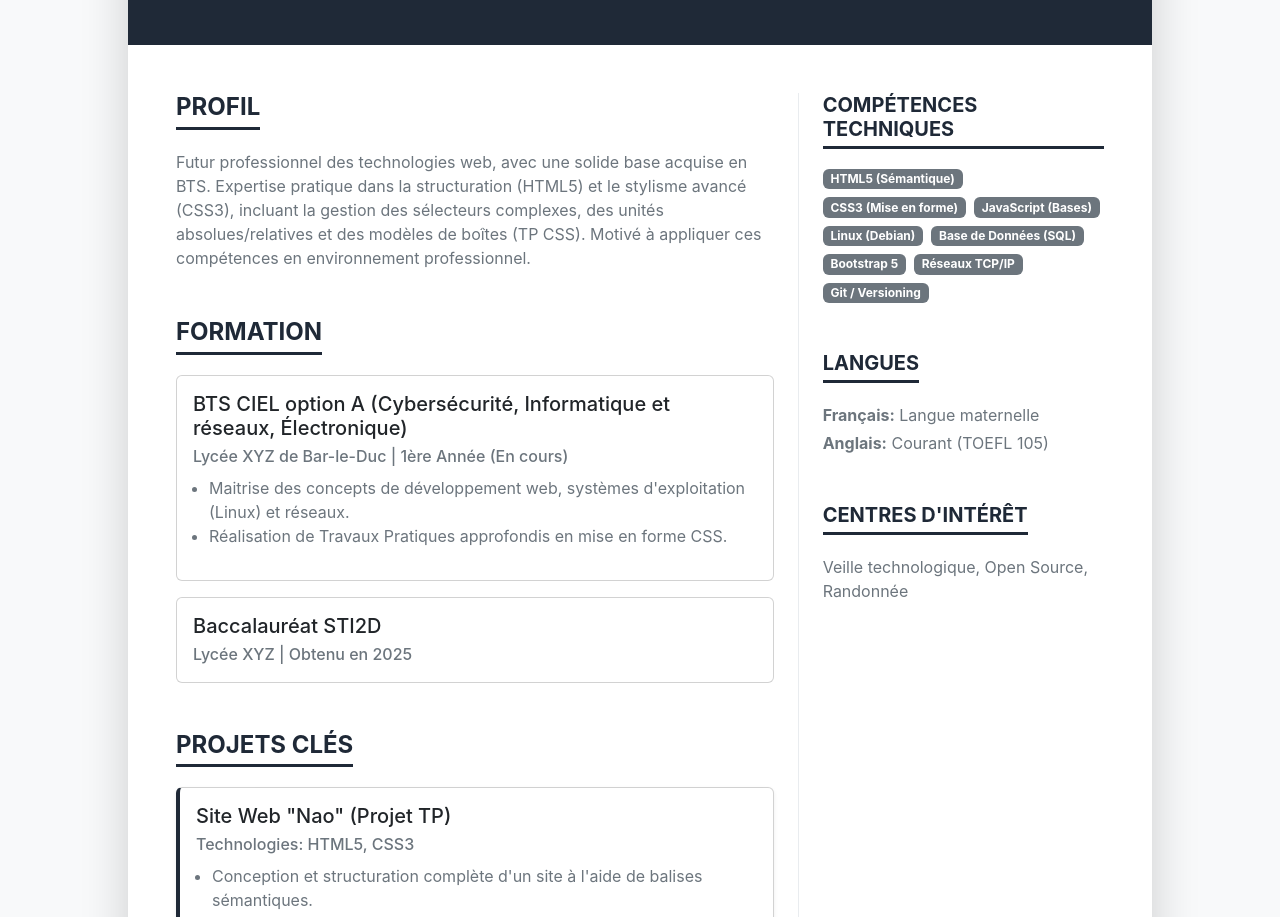
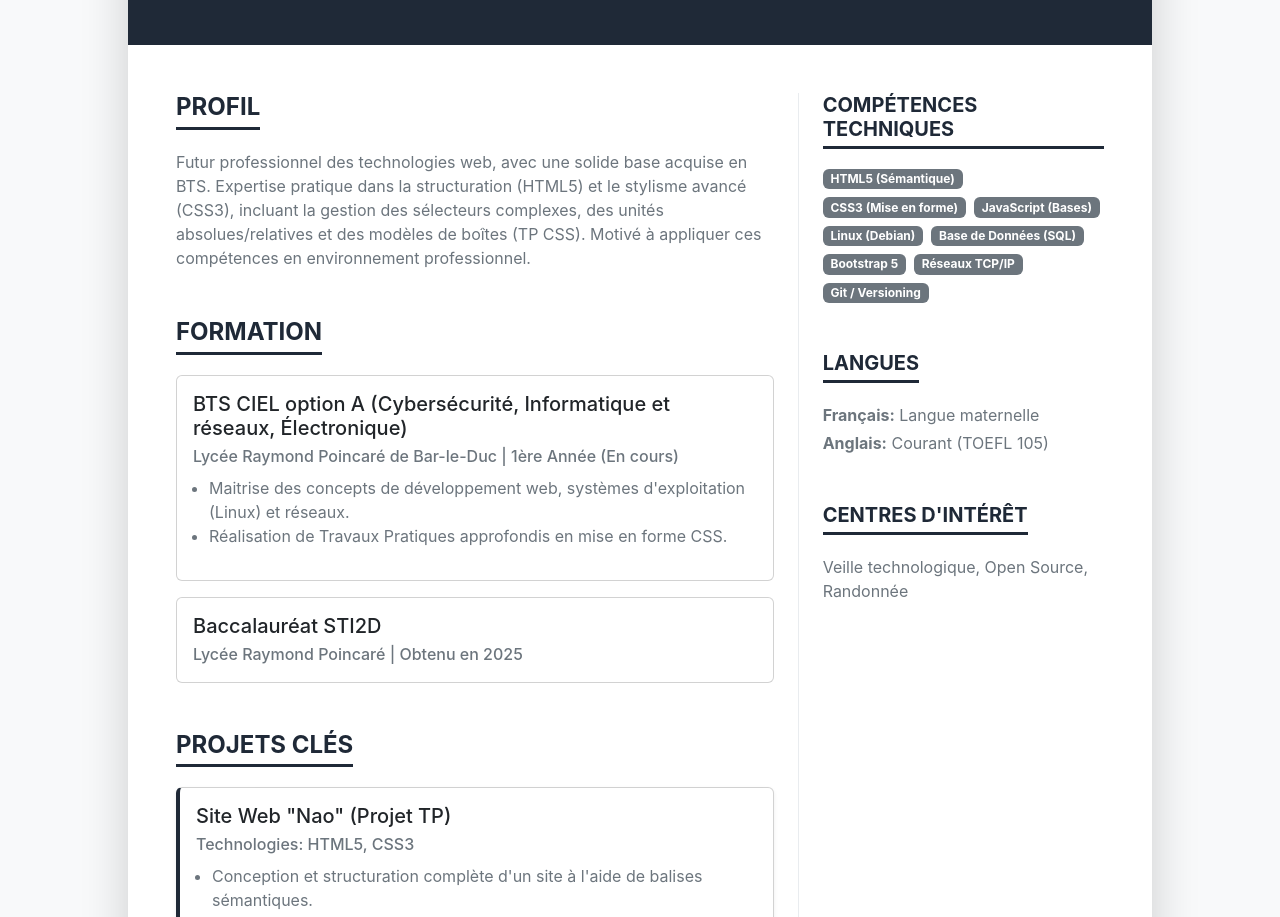
Before and after one commit to JusteUnMecGach4a/CV, a plain HTML site: page index.html in a window 1280 px wide. Shown: the part 183-1100 px from the top of the page. Drawn offline with nearby package versions, Linux system fonts and the light colour scheme.

Commit message:
Update index.html

```diff
--- a/index.html
+++ b/index.html
@@ -95,7 +95,7 @@
                         <div class="card mb-3">
                             <div class="card-body p-3">
                                 <h3 class="h5 card-title text-dark">BTS CIEL option A (Cybersécurité, Informatique et réseaux, Électronique)</h3>
-                                <p class="card-subtitle text-secondary fw-medium">Lycée XYZ de Bar-le-Duc | 1ère Année (En cours)</p>
+                                <p class="card-subtitle text-secondary fw-medium">Lycée Raymond Poincaré de Bar-le-Duc | 1ère Année (En cours)</p>
                                 <ul class="text-secondary ps-3 mt-2">
                                     <li>Maitrise des concepts de développement web, systèmes d'exploitation (Linux) et réseaux.</li>
                                     <li>Réalisation de Travaux Pratiques approfondis en mise en forme CSS.</li>
@@ -106,7 +106,7 @@
                         <div class="card">
                             <div class="card-body p-3">
                                 <h3 class="h5 card-title text-dark">Baccalauréat STI2D</h3>
-                                <p class="card-subtitle text-secondary fw-medium">Lycée XYZ | Obtenu en 2025</p>
+                                <p class="card-subtitle text-secondary fw-medium">Lycée Raymond Poincaré | Obtenu en 2025</p>
                             </div>
                         </div>
                     </div>
```
